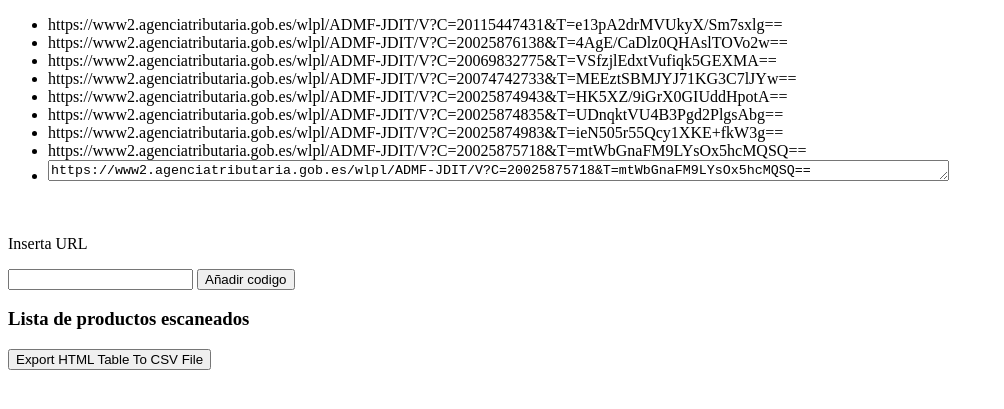
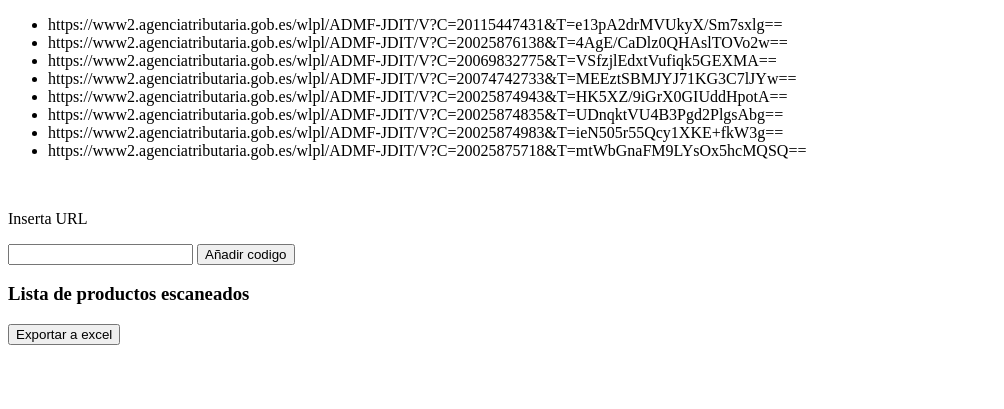
Before and after one commit to josecrsdc/lectorQR, a plain HTML site: page index.html in a window 1280 px wide. Shown: the part 105-514 px from the top of the page, without its empty margins (0-1004 px from the left). Drawn offline with Linux system fonts and the light colour scheme.

Commit message:
cambio nombre boton

```diff
--- a/index.html
+++ b/index.html
@@ -19,7 +19,6 @@
         <li>https://www2.agenciatributaria.gob.es/wlpl/ADMF-JDIT/V?C=20025874835&T=UDnqktVU4B3Pgd2PlgsAbg==</li>
         <li>https://www2.agenciatributaria.gob.es/wlpl/ADMF-JDIT/V?C=20025874983&T=ieN505r55Qcy1XKE+fkW3g==</li>
         <li>https://www2.agenciatributaria.gob.es/wlpl/ADMF-JDIT/V?C=20025875718&T=mtWbGnaFM9LYsOx5hcMQSQ==</li>
-        <li><textarea name="" id="" cols="110" rows="1">https://www2.agenciatributaria.gob.es/wlpl/ADMF-JDIT/V?C=20025875718&T=mtWbGnaFM9LYsOx5hcMQSQ==</textarea></li>
     </ul>
     <br>
     <p>Inserta URL</p>
@@ -37,7 +36,7 @@
         </tbody>
     </table>
 
-        <button onclick="exportTableToCSV('members.csv')">Export HTML Table To CSV File</button>
+        <button onclick="exportTableToCSV('codigos.csv')">Exportar a excel</button>
     </body>
 
     <script src="./main.js"></script>
```
